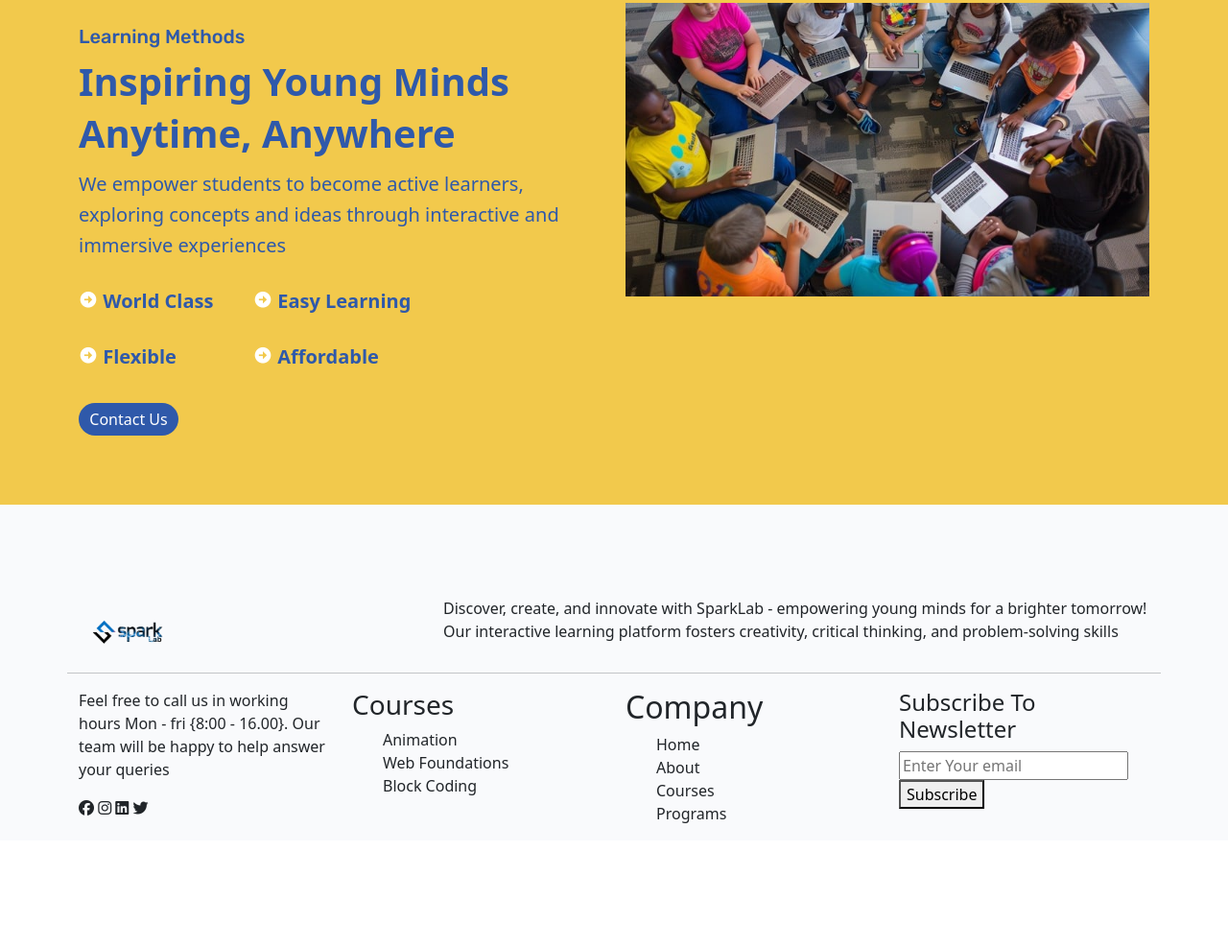
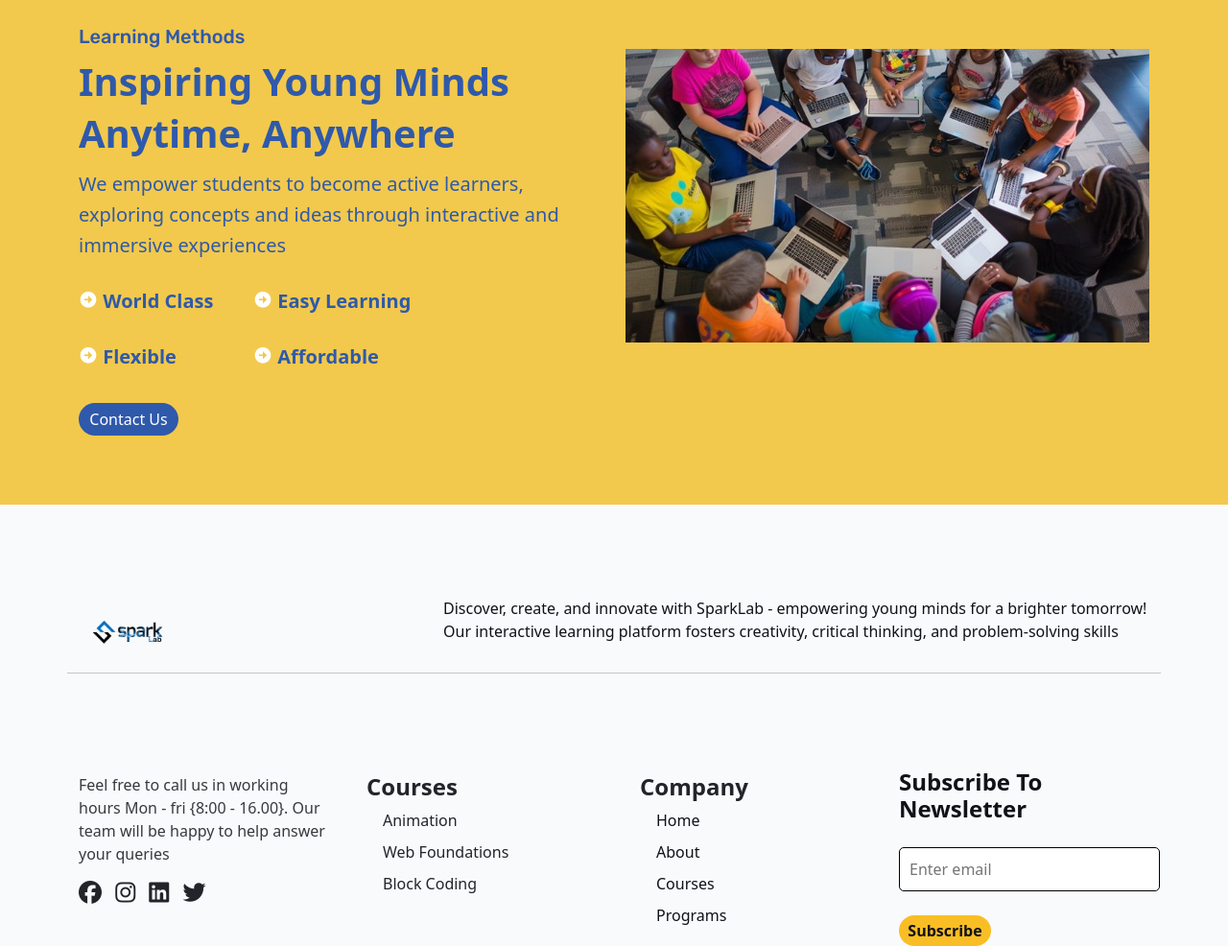
Before and after one commit to Ibthecoder/SparkLabProject, a plain HTML site: page index.html in a window 1280 px wide. Shown: the part 5865-6851 px from the top of the page at 96% size. Before the commit the page ends 6741 px from the top, so only its background shows below. Drawn offline with nearby package versions, Linux system fonts and the light colour scheme; files whose address does not match are found by name.

Commit message:
new update

```diff
--- a/index.html
+++ b/index.html
@@ -502,7 +502,7 @@
 
           <div class="col-lg-6">
             <article>
-              <img src="static/img/sparkimm.jpeg" class="img-fluid" alt="">
+              <img src="static/img/sparkimm.jpeg" class="img-fluid mt-5" alt="">
 
             </article>
 
@@ -536,33 +536,40 @@
        </div>
 
        <div class="col-lg-8">
-        <p>Discover, create, and innovate with SparkLab - empowering young minds for a brighter tomorrow! Our interactive learning platform fosters creativity, critical thinking, and problem-solving skills</p>
+        <div class="footer-wrie-up-one">
+          <p>Discover, create, and innovate with SparkLab - empowering young minds for a brighter tomorrow! Our interactive learning platform fosters creativity, critical thinking, and problem-solving skills</p>
+        </div>
        </div>
         <hr>
       </div>
     </div>
   <!--  -->
 
+  <br>
+  <br>
+
   <!--  -->
   <div class="container">
     <div class="row">
       <!--  -->
       <div class="col-lg-3">
-        <div>
+        <div class="footer-wrie-up-two">
           <p>Feel free to call us in working hours Mon - fri {8:00 - 16.00}. Our team will be happy to help answer your queries</p>
           <p>
             <a href="tel:+"></a>
           </p>
-          <i class="fa-brands fa-facebook"></i>
-          <i class="fa-brands fa-instagram"></i>
-          <i class="fa-brands fa-linkedin"></i>
-          <i class="fa-brands fa-twitter"></i>
+          <i class="fa-brands fa-facebook" id="facebook-icon"></i>
+          <i class="fa-brands fa-instagram" id="instagram-icon"></i>
+          <i class="fa-brands fa-linkedin" id="linkedin-icon"></i>
+          <i class="fa-brands fa-twitter" id="twitter-icon"></i>
         </div>
       </div>
+      <br>
+
       <!--  -->
       <div class="col-lg-3">
-        <h3>Courses</h3>
-        <ul>
+        <h4 class="course-txt">Courses</h4>
+        <ul class="course-menu-txt">
          <li>Animation</li>
          <li>Web Foundations</li>
          <li>Block Coding</li>
@@ -572,8 +579,8 @@
       <!--  -->
 
        <div class="col-lg-3">
-       <h2>Company</h2>
-       <ul>
+       <h4 class="Company-txt">Company</h4>
+       <ul class="company-menu-txt">
         <li>Home</li>
         <li>About</li>
         <li>Courses</li>
@@ -584,9 +591,10 @@
       <!--  -->
 
       <div class="col-lg-3">
-        <h4>Subscribe To Newsletter</h4>
-        <input type="email" placeholder="Enter Your email" required>
-        <button>Subscribe</button>
+        <h4 id="Subscribe-txt">Subscribe To Newsletter</h4>
+        <input type="email" placeholder="Enter email" required id="spark-input">
+        <br>
+        <button id="Subscribe-btn">Subscribe</button>
       </div>
     </div>
   </div>
```
Also changed, not shown: static/css/style.css.
